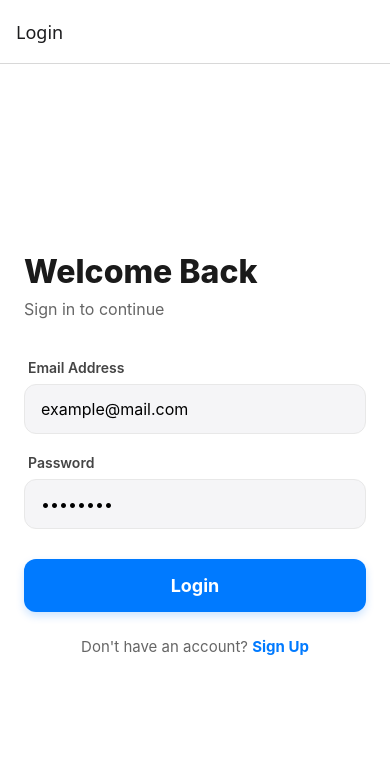
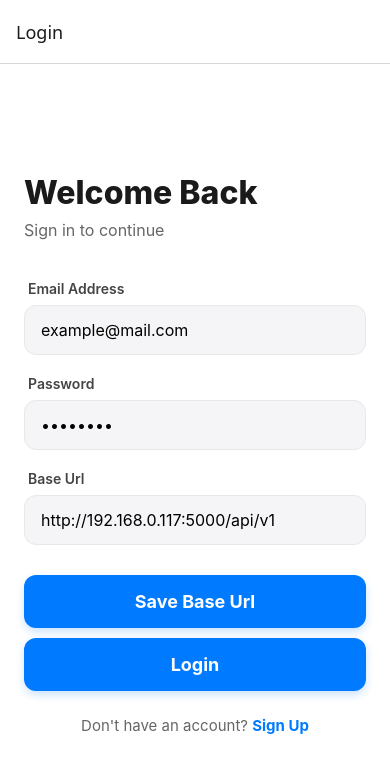
Before and after one commit to Mukesh20120/logger, a React Native app in the folder logger/: screen /Login in a window 390 px wide. Shown: the top 772 px of the page. Built offline with nearby package versions, Linux system fonts and the light colour scheme.

Commit message:
add the base url input field

```diff
--- a/logger/src/api/auth.api.ts
+++ b/logger/src/api/auth.api.ts
@@ -1,7 +1,5 @@
-const BASE_URL = "http://192.168.0.117:5000/api/v1";
-// change to localhost or IP if needed
 
-export const loginApi = async (email: string, password: string) => {
+export const loginApi = async (email: string, password: string, BASE_URL: string | undefined) => {
   console.log({email, password});
   const res = await fetch(`${BASE_URL}/auth/login`, {
     method: "POST",
@@ -17,7 +15,7 @@ export const loginApi = async (email: string, password: string) => {
   return res.json();
 };
 
-export const registerApi = async (email: string, password: string) => {
+export const registerApi = async (email: string, password: string, BASE_URL: string | undefined) => {
   const res = await fetch(`${BASE_URL}/auth/register`, {
     method: "POST",
     headers: {
--- a/logger/src/context/AuthContext.tsx
+++ b/logger/src/context/AuthContext.tsx
@@ -2,25 +2,32 @@ import { createContext, useContext, useState } from "react";
 
 type AuthContextType = {
   token: string | null;
+  baseUrl: string | undefined;
   login: (token: string) => void;
   logout: () => void;
+  storeBaseUrl: (url: string | undefined)=>void;
 };
 
 const AuthContext = createContext<AuthContextType | null>(null);
 
 export const AuthProvider = ({ children }: { children: React.ReactNode }) => {
   const [token, setToken] = useState<string | null>(null);
+  const [baseUrl, setBaseUrl] = useState<string | undefined>("http://192.168.0.117:5000/api/v1");
 
-  const login = (token: string) => {
-    setToken(token);
+  const login = (tkn: string) => {
+    setToken(tkn);
   };
+
+  const storeBaseUrl = (url: string | undefined) => {
+     setBaseUrl(url);
+  }
 
   const logout = () => {
     setToken(null);
   };
 
   return (
-    <AuthContext.Provider value={{ token, login, logout }}>
+    <AuthContext.Provider value={{baseUrl, token, login, logout, storeBaseUrl }}>
       {children}
     </AuthContext.Provider>
   );
--- a/logger/src/navigation/AppNavigation.tsx
+++ b/logger/src/navigation/AppNavigation.tsx
@@ -4,6 +4,7 @@ import LoginScreen from "../screens/LoginScreen";
 import RegisterScreen from "../screens/RegisterScreen";
 import HomeScreen from "../screens/HomeScreen";
 import { useAuth } from "../context/AuthContext";
+import VoiceLogScreen from "../screens/VoiceLogScreen";
 
 const Stack = createNativeStackNavigator();
 
@@ -19,7 +20,10 @@ export default function AppNavigator() {
             <Stack.Screen name="Register" component={RegisterScreen} />
           </>
         ) : (
+          <>
           <Stack.Screen name="Home" component={HomeScreen} />
+          <Stack.Screen name="Voice" component={VoiceLogScreen} />
+          </>
         )}
       </Stack.Navigator>
     </NavigationContainer>
--- a/logger/src/screens/HomeScreen.tsx
+++ b/logger/src/screens/HomeScreen.tsx
@@ -1,17 +1,14 @@
 import { View, Text, Button, StyleSheet } from "react-native";
 import { useAuth } from "../context/AuthContext";
-import VoiceLogScreen from "./VoiceLogScreen";
 
-export default function HomeScreen() {
+export default function HomeScreen({navigation}: any) {
   const { logout } = useAuth();
 
   return (
     <View style={styles.container}>
       <Text style={styles.title}>🎙 Logger Home</Text>
       <Button title="Logout" onPress={logout} />
-     <View>
-      <VoiceLogScreen/>
-     </View>
+      <Button title="Voice Logger" onPress={()=>{navigation.navigate('Voice')}} />
     </View>
   );
 }
--- a/logger/src/screens/LoginScreen.tsx
+++ b/logger/src/screens/LoginScreen.tsx
@@ -12,14 +12,15 @@ import { loginApi } from "../api/auth.api";
 import { useAuth } from "../context/AuthContext";
 
 export default function LoginScreen({ navigation }: any) {
+  const { login,baseUrl, storeBaseUrl } = useAuth();
   const [email, setEmail] = useState("");
   const [password, setPassword] = useState("");
+  const [url, setUrl] = useState(baseUrl);
   const [error, setError] = useState("");
-  const { login } = useAuth();
 
   const handleLogin = async () => {
     try {
-      const res = await loginApi(email, password);
+      const res = await loginApi(email, password, baseUrl);
       login(res.accessToken);
     } catch (err) {
       setError("Invalid credentials. Please try again.");
@@ -56,8 +57,18 @@ export default function LoginScreen({ navigation }: any) {
             onChangeText={setPassword}
           />
 
+          <Text style={styles.label}>Base Url</Text>
+          <TextInput
+            placeholder="url"
+            value={url}
+            style={styles.input}
+            onChangeText={setUrl}
+          />
           {error ? <Text style={styles.errorText}>{error}</Text> : null}
 
+          <TouchableOpacity style={styles.loginButton} onPress={()=>{storeBaseUrl(url)}}>
+            <Text style={styles.loginButtonText}>Save Base Url</Text>
+          </TouchableOpacity>
           <TouchableOpacity style={styles.loginButton} onPress={handleLogin}>
             <Text style={styles.loginButtonText}>Login</Text>
           </TouchableOpacity>
--- a/logger/src/screens/RegisterScreen.tsx
+++ b/logger/src/screens/RegisterScreen.tsx
@@ -7,18 +7,19 @@ import {
   TouchableOpacity,
   KeyboardAvoidingView,
   Platform,
-  SafeAreaView
 } from "react-native";
 import { registerApi } from "../api/auth.api";
+import { useAuth } from "../context/AuthContext";
 
 export default function RegisterScreen({ navigation }: any) {
+  const {baseUrl} = useAuth();
   const [email, setEmail] = useState("");
   const [password, setPassword] = useState("");
   const [msg, setMsg] = useState("");
 
   const handleRegister = async () => {
     try {
-      await registerApi(email, password);
+      await registerApi(email, password, baseUrl);
       setMsg("Registered successfully!");
       // Adding a slight delay so the user can see the success message
       // before being redirected
@@ -30,7 +31,7 @@ export default function RegisterScreen({ navigation }: any) {
   };
 
   return (
-    <SafeAreaView style={styles.container}>
+    <View style={styles.container}>
       <KeyboardAvoidingView
         behavior={Platform.OS === "ios" ? "padding" : "height"}
         style={styles.inner}
@@ -81,7 +82,7 @@ export default function RegisterScreen({ navigation }: any) {
           </TouchableOpacity>
         </View>
       </KeyboardAvoidingView>
-    </SafeAreaView>
+    </View>
   );
 }
 
--- a/logger/src/screens/VoiceLogScreen.tsx
+++ b/logger/src/screens/VoiceLogScreen.tsx
@@ -17,11 +17,10 @@ import Sound, {
 } from 'react-native-nitro-sound';
 import { useAuth } from '../context/AuthContext';
 
-const API_URL = 'http://192.168.0.117:5000/api/v1/log/voice';
 
 export default function VoiceLogScreen() {
-  const { token } = useAuth();
-
+  const { token, baseUrl } = useAuth();
+  const API_URL = `${baseUrl}/log/voice`;
   const [isRecording, setIsRecording] = useState(false);
   const [isPlaying, setIsPlaying] = useState(false);
 
```
